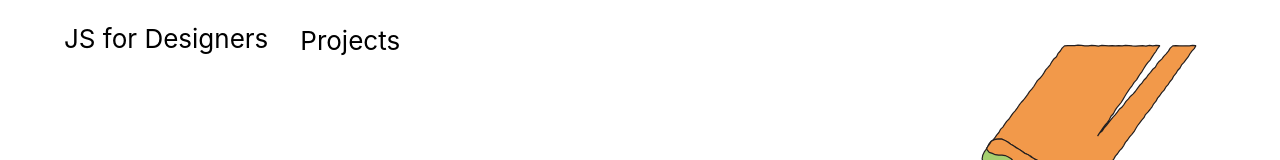
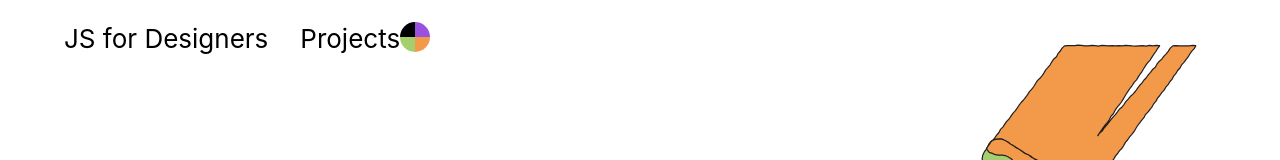
Before and after one commit to gideonibemerejr/js-for-designers, a React (Create React App) app: page / in a window 1280 px wide. Shown: the top 160 px of the page. Built offline with nearby package versions, Linux system fonts and the light colour scheme.

Commit message:
Update Circle component styles and App-navbar styles as well

```diff
--- a/src/App.js
+++ b/src/App.js
@@ -1,4 +1,7 @@
 import React from 'react';
+
+
+import {Circle} from './Components'
 import data from './data'
 import './App.css';
 
@@ -8,17 +11,16 @@ function App() {
     <div className="App">
       <header className="App-header">
         <nav className="App-navbar">
+
+          <ul className="App-nav">
           <a href="/"  className="App-link">JS for Designers</a>
-          <ul className="App-nav">
-
             <li>
               <a className="App-link" href="#Projects">Projects</a>
             </li>
-            <li>
-              <a href="https://www.gideonjr.com"></a><div className="circle"></div>
-            </li>
+
 
           </ul>
+          <a href="https://www.gideonjr.com"><Circle /></a>
         </nav>
 
         <section className="App-header--content">
--- a/src/Components/Circle/circle.css
+++ b/src/Components/Circle/circle.css
@@ -1,4 +1,4 @@
-div.circle {
+.Circle-circle {
   text-align: center;
   padding: 5px;
   display: inline-block;
--- a/src/Components/Circle/index.jsx
+++ b/src/Components/Circle/index.jsx
@@ -0,0 +1,10 @@
+import React from 'react'
+import './circle.css'
+
+const Circle = () => {
+    return (
+        <div className="Circle-circle"></div>
+     );
+}
+
+export default Circle;
--- a/src/Components/index.js
+++ b/src/Components/index.js
@@ -0,0 +1,6 @@
+import Circle from './Circle'
+
+
+export {
+    Circle
+}
```
